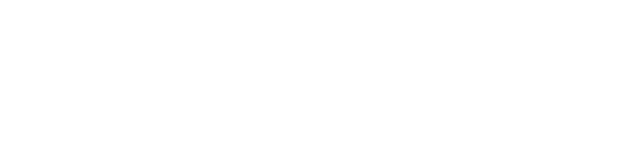
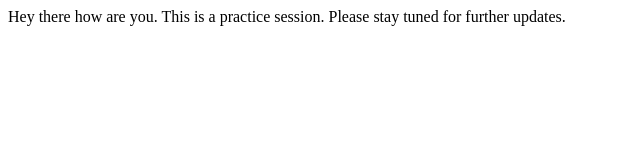
Before and after one commit to sahatanmoyofficial/LevelZero-NeoGCamp, a website: page index.html in a window 1280 px wide. Shown: the whole page, without its empty margins (0-640 px from the left). Drawn offline with Linux system fonts and the light colour scheme.

Commit message:
docs: changes in documentation

```diff
--- a/index.html
+++ b/index.html
@@ -4,9 +4,9 @@
     <meta charset="UTF-8">
     <meta http-equiv="X-UA-Compatible" content="IE=edge">
     <meta name="viewport" content="width=device-width, initial-scale=1.0">
-    <title>Hey there how are you. This is a practice session. Please stay tuned for further updates.</title>
+    <title>Test Site.</title>
 </head>
 <body>
-
+    Hey there how are you. This is a practice session. Please stay tuned for further updates.
 </body>
 </html>
```
